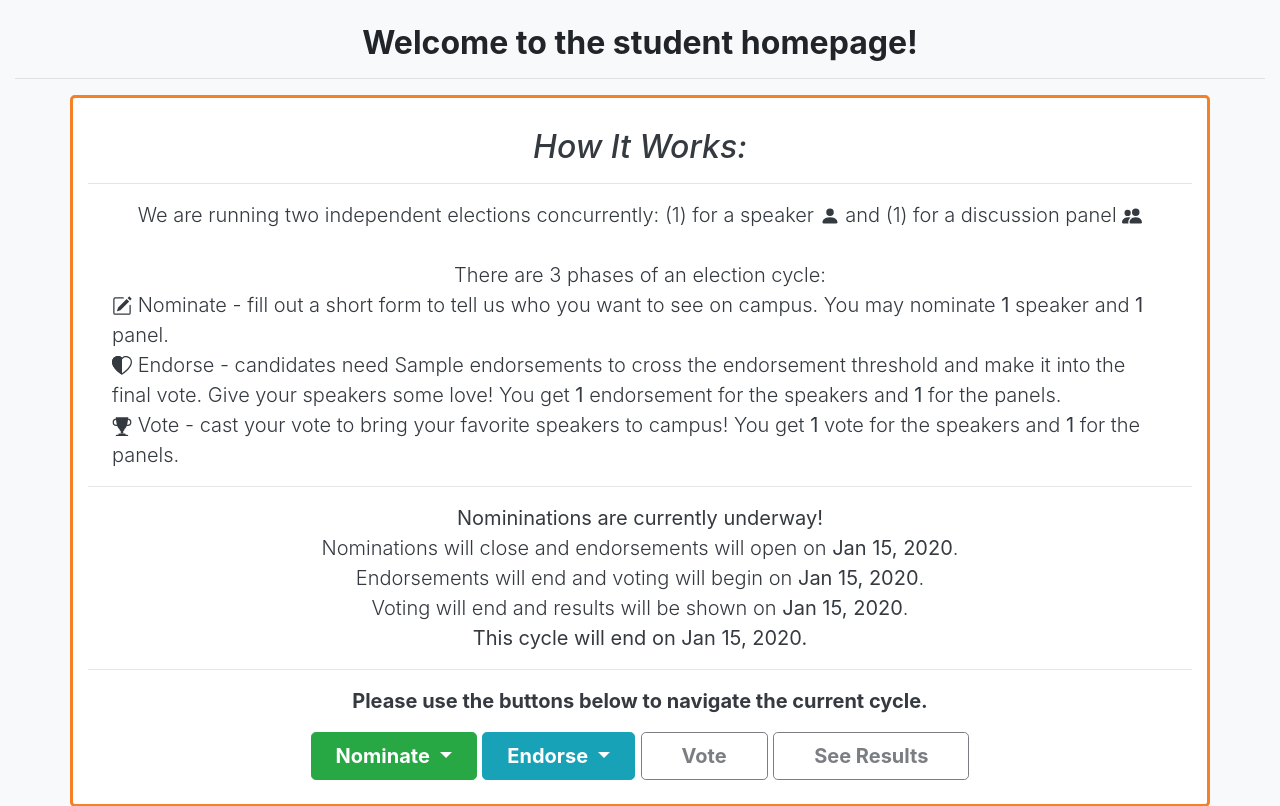
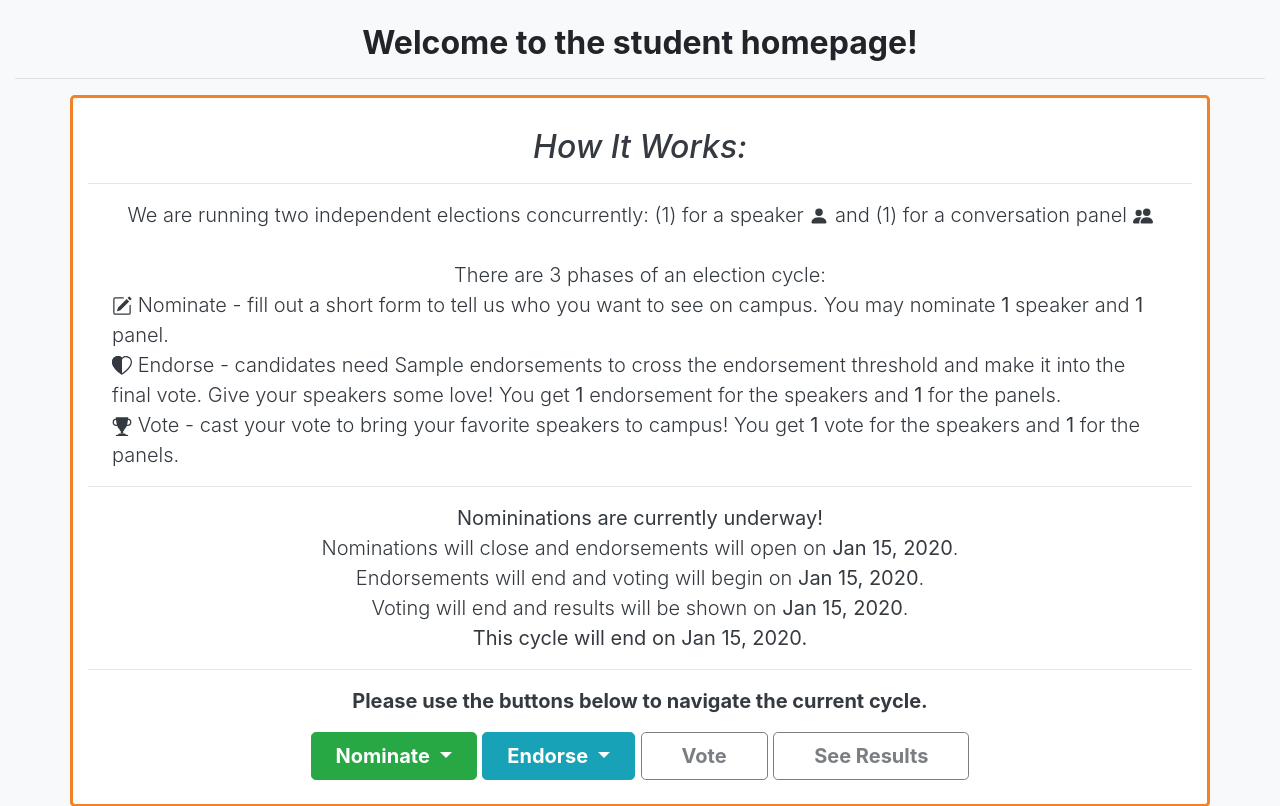
Before and after one commit to cvrattos1/StudentSpeakerInitiative, a Flask app: template templates/sHome.html in a window 1280 px wide. Shown: the part 60-866 px from the top of the page. Run offline with Flask 2, Linux system fonts and the light colour scheme; the template is opened without the code that fills it: most values are stand-ins (such as "Sample title", 1, 10 or a date in 2020); parts of the project's set-up code (start-up, migrations or seed data) failed here and were passed over; some libraries are stand-ins or nearby versions.

Commit message:
small tweak

```diff
--- a/templates/sHome.html
+++ b/templates/sHome.html
@@ -23,7 +23,7 @@
                     <svg class="bi bi-person-fill" width="1em" height="1em" viewBox="0 0 16 16" fill="currentColor" xmlns="http://www.w3.org/2000/svg">
                         <path fill-rule="evenodd" d="M3 14s-1 0-1-1 1-4 6-4 6 3 6 4-1 1-1 1H3zm5-6a3 3 0 100-6 3 3 0 000 6z" clip-rule="evenodd"/>
                     </svg>
-                    and (1) for a discussion panel
+                    and (1) for a conversation panel
                     <svg class="bi bi-people-fill" width="1em" height="1em" viewBox="0 0 16 16" fill="currentColor" xmlns="http://www.w3.org/2000/svg">
                         <path fill-rule="evenodd" d="M7 14s-1 0-1-1 1-4 5-4 5 3 5 4-1 1-1 1H7zm4-6a3 3 0 100-6 3 3 0 000 6zm-5.784 6A2.238 2.238 0 015 13c0-1.355.68-2.75 1.936-3.72A6.325 6.325 0 005 9c-4 0-5 3-5 4s1 1 1 1h4.216zM4.5 8a2.5 2.5 0 100-5 2.5 2.5 0 000 5z" clip-rule="evenodd"/>
                     </svg>
```
